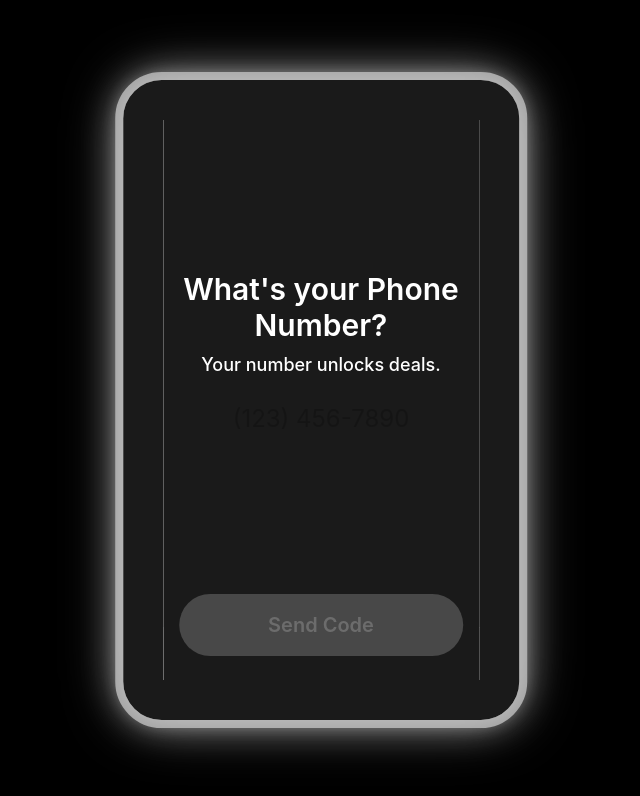
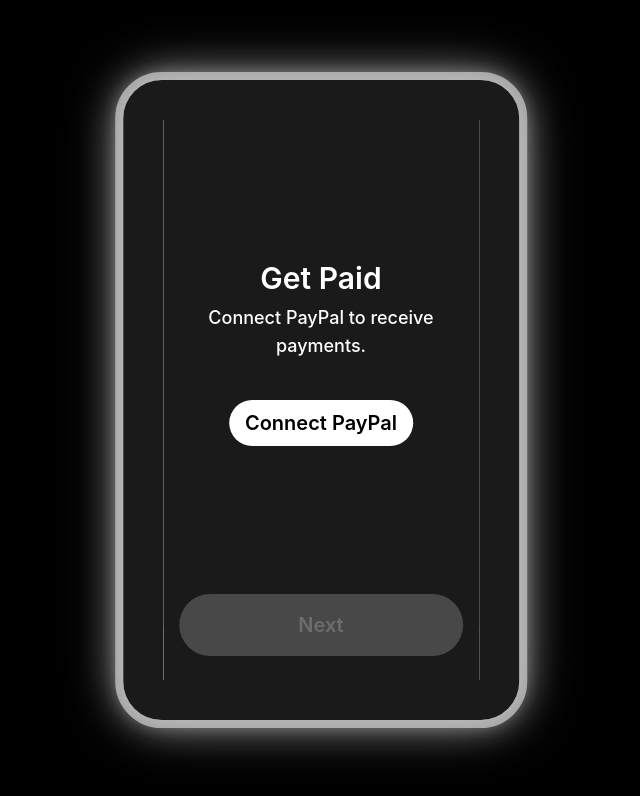
Before and after one commit to mackleyr/OPENMAT, a React (Create React App) app: page / in a window 1280 px wide. Both pictures are taken after a click on the button "Grab". Shown: the top 796 px of the page, without its empty margins (319-959 px from the left). Built offline with nearby package versions, Linux system fonts and the light colour scheme.

Commit message:
paypal oauth placeholder

```diff
--- a/src/components/OnboardingForm.js
+++ b/src/components/OnboardingForm.js
@@ -2,28 +2,30 @@
 import Text from "../config/Text";
 import Profile from "./Profile";
 import { mainColor, textColors } from "../config/Colors";
-// We'll assume these exist in your code
 import { sendVerificationCode, checkVerificationCode } from "../services/twilioClient";
 
+/**
+ * OnboardingForm flow:
+ * Step 1: Connect PayPal
+ * Step 2: Phone + verification
+ * Step 3: Name
+ * Step 4: Photo
+ *
+ * We removed the "Phone Verified! Tap next." screen.
+ * The user must click "Send Code" or "Verify" on step 2.
+ */
+
 function OnboardingForm({ onComplete }) {
-  const [currentStep, setCurrentStep] = useState(1);
-
-  // phone with parentheses => e.g. "(123) 456-7890"
-  const [phone, setPhone] = useState("");
-  const [showCodeField, setShowCodeField] = useState(false);
-  const [verificationCode, setVerificationCode] = useState("");
-  const [isVerified, setIsVerified] = useState(false);
-
-  // name + photo
-  const [name, setName] = useState("");
-  const [profilePhoto, setProfilePhoto] = useState("");
-  const [isUploading, setIsUploading] = useState(false);
-
-  // steps
+  // Steps
   const steps = [
     {
-      title: isVerified ? "Phone Verified!" : "What's your Phone Number?",
-      subtext: isVerified ? "Tap next." : "Your number unlocks deals.",
+      title: "Get Paid",
+      subtext: "Connect PayPal to receive payments.",
+      inputType: "paypal", // new step
+    },
+    {
+      title: "What's your Phone Number?",
+      subtext: "Your number unlocks deals.",
       inputType: "phone",
     },
     {
@@ -37,7 +39,25 @@
       inputType: "photo",
     },
   ];
+
+  const [currentStep, setCurrentStep] = useState(1);
   const currentStepData = steps[currentStep - 1];
+
+  // 1) PayPal connect (placeholder)
+  const [paypalEmail, setPaypalEmail] = useState("");
+
+  // 2) Phone + verification
+  const [phone, setPhone] = useState("");
+  const [showCodeField, setShowCodeField] = useState(false);
+  const [verificationCode, setVerificationCode] = useState("");
+  const [isVerified, setIsVerified] = useState(false);
+
+  // 3) Name
+  const [name, setName] = useState("");
+
+  // 4) Photo
+  const [profilePhoto, setProfilePhoto] = useState("");
+  const [isUploading, setIsUploading] = useState(false);
 
   /**
    * formatPhone():
@@ -64,22 +84,19 @@
     setPhone(formatted);
   };
 
-  const isValid = () => {
-    if (currentStepData.inputType === "phone") {
-      const digits = phone.replace(/\D/g, "");
-      return digits.length === 10;
-    }
-    if (currentStepData.inputType === "text") {
-      return name.trim().length >= 2;
-    }
-    if (currentStepData.inputType === "photo") {
-      return !!profilePhoto;
-    }
-    return false;
+  // PayPal OAuth (placeholder).
+  // In reality, you'd redirect to PayPal or open a popup to do actual OAuth.
+  const handleConnectPayPal = async () => {
+    // Just pretend we got "someuser@paypal.com" from OAuth
+    const fakeEmailFromOAuth = "someuser@paypal.com";
+    setPaypalEmail(fakeEmailFromOAuth);
+    alert(`PayPal connected with: ${fakeEmailFromOAuth}`);
   };
 
+  // Twilio logic
   const handleSendOrCheckCode = async () => {
     if (!showCodeField) {
+      // "Send code"
       const digits = phone.replace(/\D/g, "");
       if (digits.length !== 10) {
         alert("Please enter exactly 10 digits for a US phone.");
@@ -93,6 +110,7 @@
         alert(`Error sending verification code: ${err.message}`);
       }
     } else {
+      // "Verify code"
       const digits = phone.replace(/\D/g, "");
       const e164 = `+1${digits}`;
       try {
@@ -110,14 +128,41 @@
     }
   };
 
+  // Validation
+  const isValid = () => {
+    switch (currentStepData.inputType) {
+      case "paypal":
+        // Let them proceed after they've connected?
+        // If we require an actual PayPal email, check it:
+        return paypalEmail.length > 3;
+      case "phone":
+        // Must be verified
+        return isVerified;
+      case "text":
+        // Name
+        return name.trim().length >= 2;
+      case "photo":
+        return !!profilePhoto;
+      default:
+        return false;
+    }
+  };
+
+  // Next
   const handleNext = async () => {
-    // If step=1 & not verified => Twilio logic
-    if (currentStep === 1 && !isVerified) {
+    if (currentStepData.inputType === "paypal") {
+      // If we haven't connected PayPal yet, do that first:
+      if (!paypalEmail) {
+        alert("Please connect PayPal first!");
+        return;
+      }
+    } else if (currentStepData.inputType === "phone" && !isVerified) {
+      // If phone is not verified, attempt to send or verify code
       await handleSendOrCheckCode();
       return;
     }
 
-    // Move to next step
+    // Move to next step or finish
     if (currentStep < steps.length) {
       setCurrentStep(currentStep + 1);
       return;
@@ -125,6 +170,7 @@
 
     // Completed => pass data
     onComplete?.({
+      paypalEmail,
       phone: phone.replace(/\D/g, ""),
       name: name.trim(),
       profilePhoto,
@@ -137,17 +183,36 @@
       style={{ backgroundColor: mainColor }}
     >
       <div className="flex flex-col items-center justify-center flex-1 w-full max-w-lg">
+        {/* Title */}
         <Text type="large" role="white" className="text-center">
           {currentStepData.title}
         </Text>
+        {/* Subtext */}
         {currentStepData.subtext && (
           <Text type="small" role="white" className="text-center py-[2.5%]">
             {currentStepData.subtext}
           </Text>
         )}
 
-        {/* Step 1 => phone + code */}
-        {currentStepData.inputType === "phone" && !showCodeField && (
+        {/* Step 1 => "paypal" */}
+        {currentStepData.inputType === "paypal" && (
+          <button
+            onClick={handleConnectPayPal}
+            className="mt-8 px-4 py-2 rounded-full font-semibold"
+            style={{
+              backgroundColor: textColors.white,
+              color: textColors.primary,
+              fontSize: "1.25rem",
+            }}
+          >
+            Connect PayPal
+          </button>
+        )}
+
+        {/* Step 2 => phone + code */}
+        {currentStepData.inputType === "phone" && (
+          <>
+            {!showCodeField && !isVerified && (
               <input
                 type="tel"
                 value={phone}
@@ -156,7 +221,7 @@
                 className="bg-transparent border-none outline-none w-full text-center text-white mt-4 text-2xl"
               />
             )}
-        {currentStepData.inputType === "phone" && showCodeField && !isVerified && (
+            {showCodeField && !isVerified && (
               <div className="flex flex-col mt-4 items-center">
                 <Text type="small" role="white">
                   Enter the 6-digit code:
@@ -170,8 +235,15 @@
                 />
               </div>
             )}
+            {isVerified && (
+              <Text type="medium" role="white" className="mt-4">
+                Phone Verified!
+              </Text>
+            )}
+          </>
+        )}
 
-        {/* Step 2 => name */}
+        {/* Step 3 => name */}
         {currentStepData.inputType === "text" && (
           <input
             type="text"
@@ -182,7 +254,7 @@
           />
         )}
 
-        {/* Step 3 => photo */}
+        {/* Step 4 => photo */}
         {currentStepData.inputType === "photo" && (
           <div
             className="flex items-center justify-center mt-4 relative cursor-pointer"
@@ -227,6 +299,7 @@
         )}
       </div>
 
+      {/* Next or Complete Button */}
       <div className="w-full max-w-md px-4">
         <button
           onClick={handleNext}
@@ -242,13 +315,7 @@
             marginTop: "2rem",
           }}
         >
-          {(() => {
-            if (currentStep === 1 && !isVerified) {
-              return showCodeField ? "Verify" : "Send Code";
-            }
-            if (currentStep < steps.length) return "Next";
-            return "Complete";
-          })()}
+          {currentStep < steps.length ? "Next" : "Complete"}
         </button>
       </div>
     </div>
--- a/src/components/Progress.js
+++ b/src/components/Progress.js
@@ -1,11 +1,9 @@
-// src/components/Progress.js
-
 import React from 'react';
 import { textColors } from '../config/Colors';
 import Text from '../config/Text';
 
-function Progress({ currentStep, totalSteps }) {
-  const steps = Array.from({ length: totalSteps }, (_, i) => i + 1); // Generate steps [1, 2, 3]
+function Progress({ currentStep, totalSteps = 4 }) {
+  const steps = Array.from({ length: totalSteps }, (_, i) => i + 1);
 
   return (
     <div
@@ -36,12 +34,7 @@
               fontWeight: 'bold',
             }}
           >
-            <Text
-              type="large"
-              style={{
-                color: textColor,
-              }}
-            >
+            <Text type="large" style={{ color: textColor }}>
               {step}
             </Text>
           </div>
```
Lines whose indentation alone changed are shown as unchanged.
